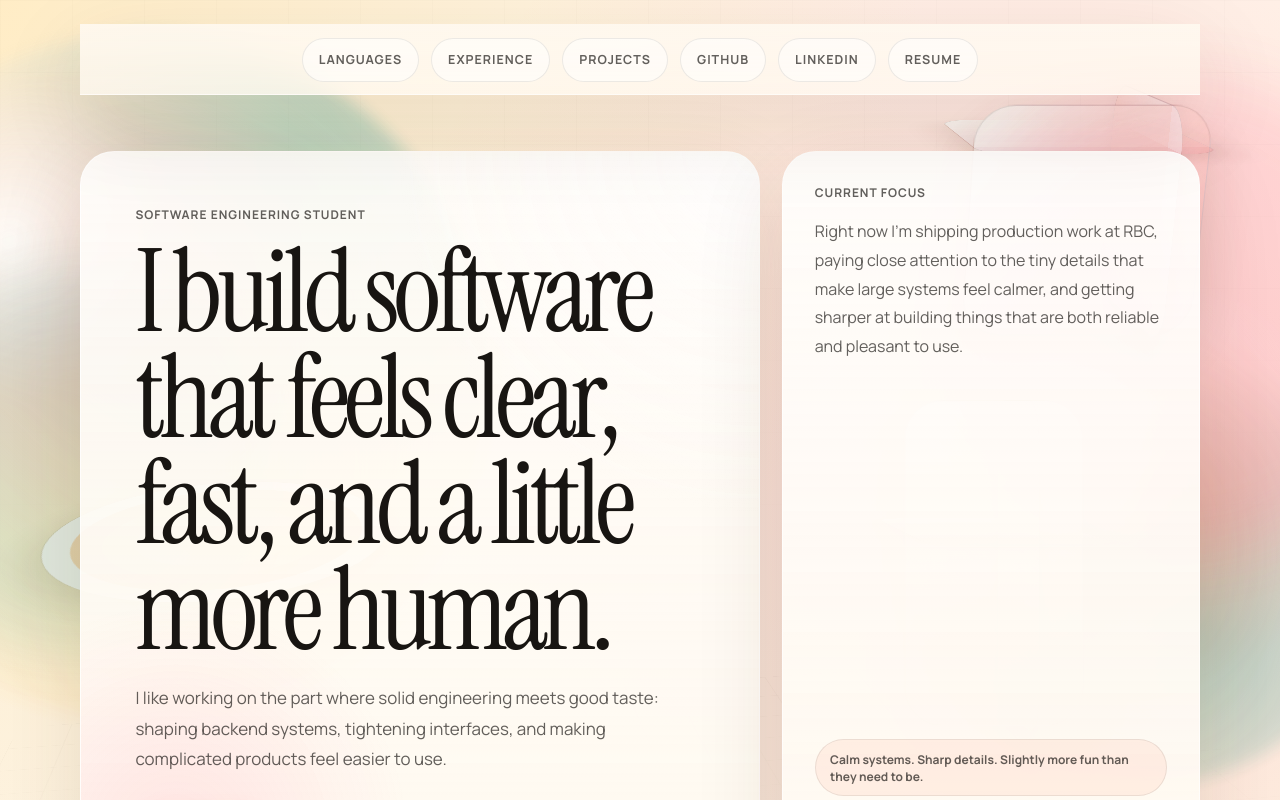
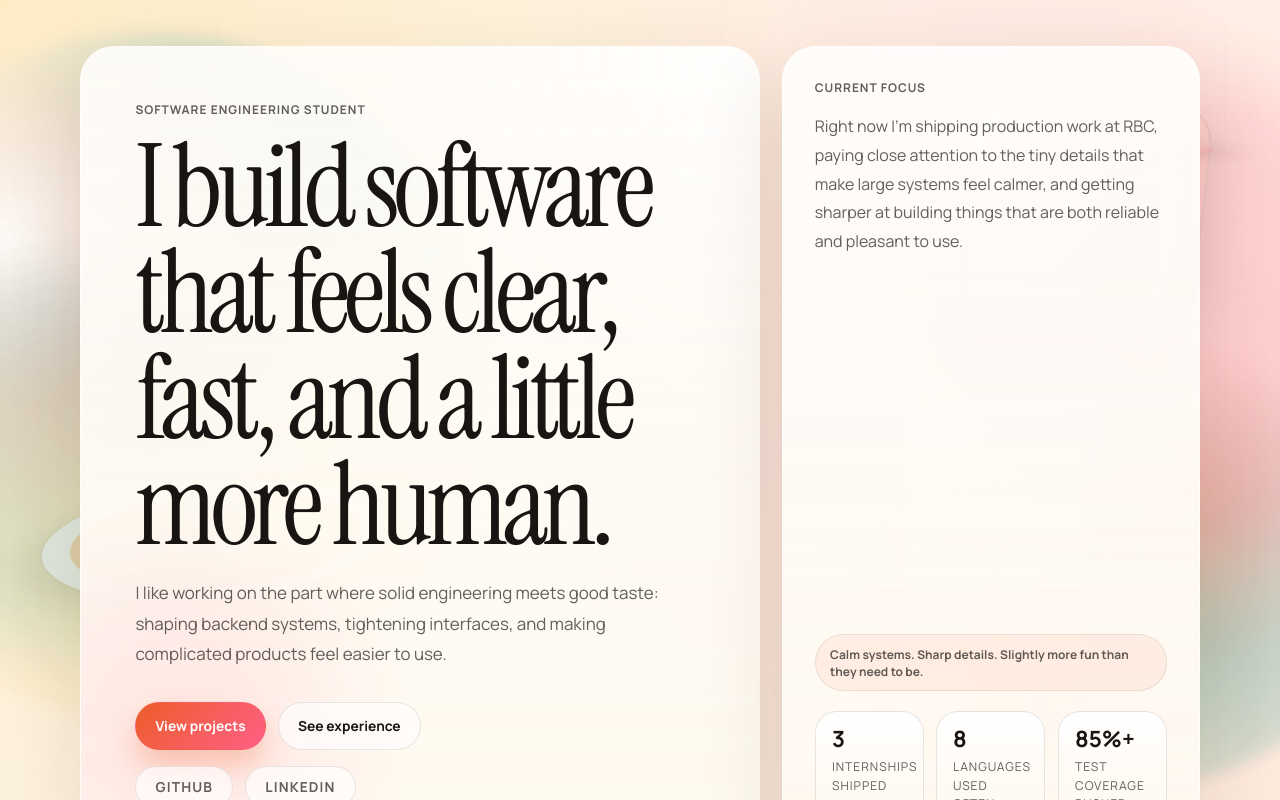
Before and after one commit to bnamayandev/terminal_website, a React (Vite) app: page / in a window 1280 px wide. Shown: the top 800 px of the page. Built offline with nearby package versions, Linux system fonts and the light colour scheme.

Commit message:
removed navbar

```diff
--- a/src/App.jsx
+++ b/src/App.jsx
@@ -3,7 +3,6 @@ import ExperienceSection from './components/ExperienceSection'
 import HeroSection from './components/HeroSection'
 import LanguagesSection from './components/LanguagesSection'
 import ProjectsSection from './components/ProjectsSection'
-import SiteHeader from './components/SiteHeader'
 import { experiences, languages, metrics, projects, socialLinks } from './data/portfolio'
 
 function App() {
@@ -13,8 +12,6 @@ function App() {
 
       <div className="background-glow glow-one" />
       <div className="background-glow glow-two" />
-
-      <SiteHeader socialLinks={socialLinks} />
 
       <main id="home" className="page-content">
         <HeroSection metrics={metrics} socialLinks={socialLinks} />
--- a/src/components/SiteHeader.jsx
+++ /dev/null
@@ -1,32 +0,0 @@
-function SiteHeader({ socialLinks }) {
-  const navLinks = [
-    { label: 'Languages', href: '#languages' },
-    { label: 'Experience', href: '#experience' },
-    { label: 'Projects', href: '#projects' },
-    ...socialLinks,
-    { label: 'Resume', href: '/resume.pdf' },
-  ]
-
-  return (
-    <header className="topbar">
-      <nav aria-label="Primary">
-        {navLinks.map((link) => {
-          const isExternal = !link.href.startsWith('#')
-
-          return (
-            <a
-              key={link.label}
-              href={link.href}
-              target={isExternal ? '_blank' : undefined}
-              rel={isExternal ? 'noreferrer' : undefined}
-            >
-            {link.label}
-            </a>
-          )
-        })}
-      </nav>
-    </header>
-  )
-}
-
-export default SiteHeader
--- a/src/index.css
+++ b/src/index.css
@@ -270,21 +270,6 @@ a,
   animation: floatTwo 16s ease-in-out infinite;
 }
 
-.topbar {
-  position: sticky;
-  top: 0;
-  z-index: 20;
-  display: flex;
-  justify-content: center;
-  margin-bottom: 34px;
-  padding: 14px 0 12px;
-  border-bottom: 1px solid rgba(255, 255, 255, 0.55);
-  background: linear-gradient(180deg, rgba(255, 248, 239, 0.92), rgba(255, 248, 239, 0.78));
-  backdrop-filter: blur(18px);
-  box-shadow: var(--shadow);
-}
-
-.topbar nav a,
 .eyebrow,
 .section-heading p,
 .section-note,
@@ -298,28 +283,6 @@ a,
   text-transform: uppercase;
 }
 
-.topbar nav {
-  display: flex;
-  flex-wrap: wrap;
-  justify-content: center;
-  gap: 12px;
-}
-
-.topbar nav a {
-  display: inline-flex;
-  align-items: center;
-  justify-content: center;
-  min-height: 42px;
-  padding: 0.78rem 1rem;
-  border: 1px solid rgba(24, 21, 18, 0.08);
-  border-radius: 999px;
-  background: rgba(255, 255, 255, 0.52);
-  font-size: 0.78rem;
-  font-weight: 700;
-  color: var(--text-soft);
-}
-
-.topbar nav a:hover,
 .language-pill:hover,
 .experience-card:hover,
 .project-card:hover,
@@ -846,21 +809,6 @@ a,
     height: 12rem;
   }
 
-  .topbar {
-    padding: 12px 0 10px;
-    margin-bottom: 24px;
-  }
-
-  .topbar nav {
-    justify-content: flex-start;
-    gap: 10px;
-  }
-
-  .topbar nav a {
-    min-height: 38px;
-    padding: 0.7rem 0.9rem;
-  }
-
   .hero-copy,
   .hero-panel,
   .content-block,
```
